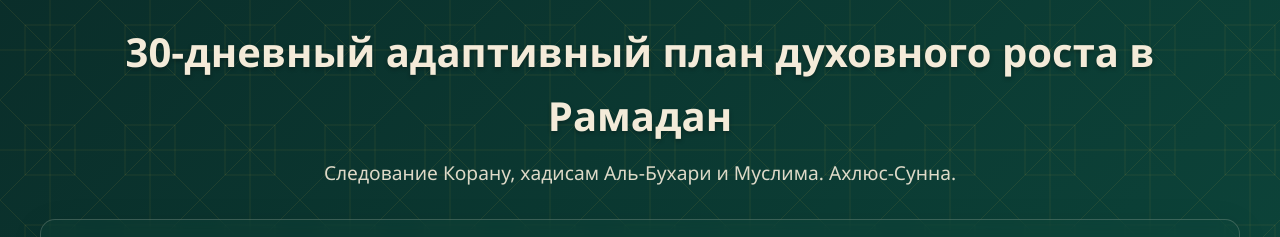
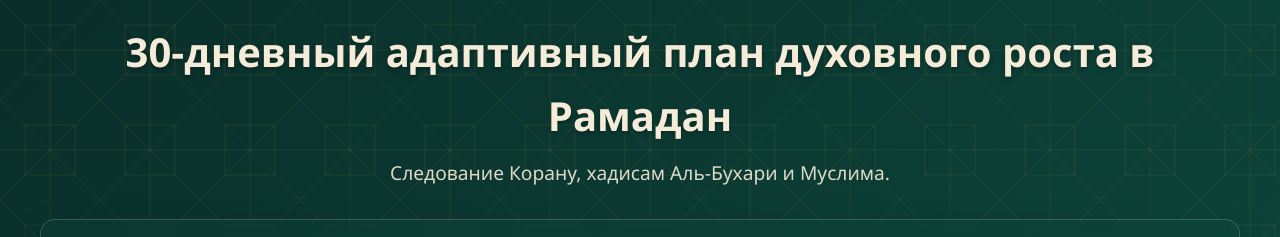
Before and after one commit to slmnconcepts/RamadanChecklist, a plain HTML site: page index.html in a window 1280 px wide. Shown: the top 237 px of the page. Drawn offline with Linux system fonts and the light colour scheme.

Commit message:
Update index.html

```diff
--- a/index.html
+++ b/index.html
@@ -440,7 +440,7 @@
     <div class="presentation-container">
         <header class="app-header">
             <h1>30-дневный адаптивный план духовного роста в Рамадан</h1>
-            <p>Следование Корану, хадисам Аль-Бухари и Муслима. Ахлюс-Сунна.</p>
+            <p>Следование Корану, хадисам Аль-Бухари и Муслима.</p>
         </header>
 
         <div class="principles-card fade-in">
```
